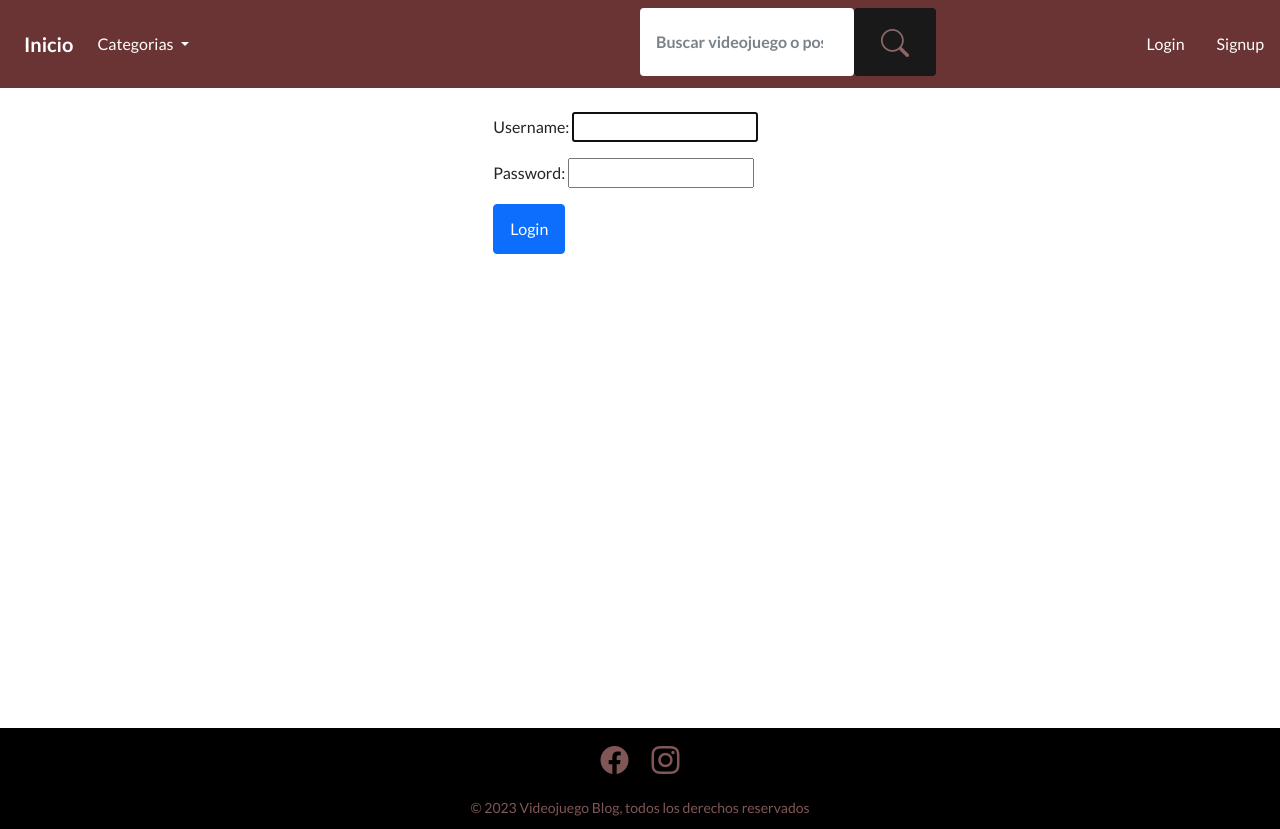
After one commit to AlexMarceloCastillo/proyecto-coder-videojuegos-blog, a Django app: page /auth/login in a window 1280 px wide. The commit adds this page. Run offline with Django 4.2, Linux system fonts and the light colour scheme; some libraries are stand-ins or nearby versions.

Commit message:
Añadido Login y creado Admin

```diff
--- a/videojuegoapp/static/videojuego/css/bootstrap.css
+++ b/videojuegoapp/static/videojuego/css/bootstrap.css
@@ -85,3 +85,12 @@ html, body {
   transform: scale(1.2);
   transition: transform 330ms ease-in-out;
 }
+
+/* Error */
+.error, .errorlist {
+  color: red;
+}
+
+.nav-link:hover {
+  color: yellow;
+}
--- /dev/null
+++ b/videojuegoapp/templates/videojuego/auth/login.html
@@ -0,0 +1,18 @@
+{% extends "videojuego/bootstrap.html" %}
+
+{% load static %}
+<link href="{%static 'videojuego/css/auth/login.css'%}" rel="stylesheet" />
+
+{% block content %}
+<div class="login col-lg-4 col-md-6 mx-auto py-4 px-4">
+  <form action="" method="post">
+    {% csrf_token %}
+    {{ form.as_p }}
+    <input a class="btn btn-primary" type="submit" value="Login">
+  </form>
+  {% if errors %}
+  <p class="error">Error: {{errors}}</p>
+  {% endif %}
+</div>
+
+{% endblock %}
--- a/videojuegoapp/templates/videojuego/bootstrap.html
+++ b/videojuegoapp/templates/videojuego/bootstrap.html
@@ -8,8 +8,6 @@
   <meta name="description" content="" />
   <meta name="author" content="" />
   <title>Videojuego Blog</title>
-  <!-- Favicon-->
-  <link rel="icon" type="image/x-icon" href="assets/favicon.ico" />
   <!-- Bootstrap icons-->
   <link href="https://cdn.jsdelivr.net/npm/bootstrap-icons@1.5.0/font/bootstrap-icons.css" rel="stylesheet"
     type="text/css" />
@@ -26,7 +24,7 @@
   <nav class="navbar navbar-expand-lg sticky-top">
     <div class="link-container col-lg-6 d-flex">
       <h5 class="mx-auto my-auto ms-4">
-        <a href="{% url 'Inicio' %}">Inicio</a>
+        <a href="{% url 'gameblog-home' %}">Inicio</a>
       </h5>
       <div class="collapse navbar-collapse ms-4" id="navbarSupportedContent">
         <ul class="navbar-nav me-auto mb-2 mb-lg-0">
@@ -57,13 +55,29 @@
     <div class="actions-container col-lg-6 d-flex justify-content-between">
       <div class="search-container">
         <form class="search-form d-flex me-4">
-          <input class="search-field form-control" type="search" placeholder="Buscar videojuego o post" aria-label="Buscar" />
+          <input class="search-field form-control" type="search" placeholder="Buscar videojuego o post"
+            aria-label="Buscar" />
           <button class="btn btn-search" type="submit">
             <i class="bi-search fs-3 info-icon"></i>
           </button>
         </form>
       </div>
-      <button class="btn btn-primary me-4">Signup</button>
+      <ul class="navbar-nav ms-auto py-4 py-lg-0">
+        {% if request.user.is_authenticated %}
+        {% if request.user.is_superuser %}
+        <li class="nav-item"><a class="nav-link px-lg-3 py-3 py-lg-4" href="{% url 'gameblog-profile' %}">Acciones</a>
+        </li>
+        {% endif %}
+        <li class="nav-item"><a class="nav-link px-lg-3 py-3 py-lg-4" href="{% url 'gameblog-profile' %}">Mi perfil</a>
+        </li>
+        <li class="nav-item"><a class="nav-link px-lg-3 py-3 py-lg-4" href="{% url 'gameblog-logout' %}">Logout</a></a>
+        </li>
+        {% else %}
+        <li class="nav-item"><a class="nav-link px-lg-3 py-3 py-lg-4" href="{% url 'gameblog-login' %}">Login</a></li>
+        <li class="nav-item"><a class="nav-link px-lg-3 py-3 py-lg-4" href="{% url 'gameblog-register' %}">Signup</a>
+          {% endif %}
+        </li>
+      </ul>
     </div>
   </nav>
   <!-- Icons Grid-->
@@ -82,7 +96,7 @@
           <i class="bi-instagram fs-3 info-icon insta"></i>
         </a>
       </div>
-      <small>© 2022 Videojuego Blog, todos los derechos reservados</small>
+      <small>© 2023 Videojuego Blog, todos los derechos reservados</small>
     </div>
   </footer>
   <script src="https://cdn.jsdelivr.net/npm/bootstrap@5.1.0/dist/js/bootstrap.bundle.min.js"></script>
--- a/videojuegoapp/urls.py
+++ b/videojuegoapp/urls.py
@@ -1,6 +1,13 @@
 from django.urls import path
-from videojuegoapp import views
+from django.contrib.auth.views import LogoutView
+from videojuegoapp.views import *
+
 
 urlpatterns = [
-    path("", views.inicio, name='Inicio')
+    path('', inicio, name='gameblog-home'),
+    path('home', inicio, name='gameblog-home'),
+    path('auth/register', register, name='gameblog-register'),
+    path('auth/login', login, name='gameblog-login'),
+    path('auth/profile', profile, name='gameblog-profile'),
+    path('auth/logout', LogoutView.as_view(next_page="/home"), name='gameblog-logout')
 ]
--- a/videojuegoapp/views.py
+++ b/videojuegoapp/views.py
@@ -1,7 +1,55 @@
 from django.shortcuts import render
+from django.contrib.auth.forms import AuthenticationForm
+from django.contrib.auth import authenticate, login as login_
+from django.shortcuts import redirect
+from django.contrib.auth.decorators import login_required
 
-# Create your views here.
+from videojuegoapp.models import *
+from videojuegoapp.forms import *
 
 
 def inicio(request):
     return render(request, "videojuego/index/index.html")
+
+# Auth Views
+def register(request):
+    if request.method == 'POST':
+        form = UserForm(request.POST)
+        if form.is_valid():
+            new_user = form.save()
+            new_user = authenticate(username=form.cleaned_data['username'],
+                                    password=form.cleaned_data['password1'],
+                                    )
+            login_(request, new_user)
+            return render(request, "videojuego/index/index.html")
+    else:
+        form = UserForm()
+
+    return render(request, "videojuego/auth/register.html", {"form": form})
+
+
+def login(request):
+
+    errors = ''
+
+    if request.method == "POST":
+        form = AuthenticationForm(request, data=request.POST)
+        if form.is_valid():
+            data = form.cleaned_data
+
+            user = authenticate(
+                username=data["username"], password=data["password"])
+            if user is not None:
+                login_(request, user)
+                return redirect('/home')
+            else:
+                return render(request, 'videojuego/auth/login.html', {"form": form, "errors": "Credenciales invalidas"})
+        else:
+            return render(request, 'videojuego/auth/login.html', {"form": form, "errors": form.errors})
+    form = AuthenticationForm()
+    return render(request, 'videojuego/auth/login.html', {"form": form, "errors": errors})
+
+
+@login_required
+def profile(request):
+    return render(request, "videojuego/auth/profile.html")
```
Also changed, not shown: videojuegoapp/forms.py (added, +19 -0 lines), videojuegoapp/templates/videojuego/auth/profile.html (added, +25 -0 lines), videojuegoapp/templates/videojuego/auth/register.html (added, +15 -0 lines), db.sqlite3.
